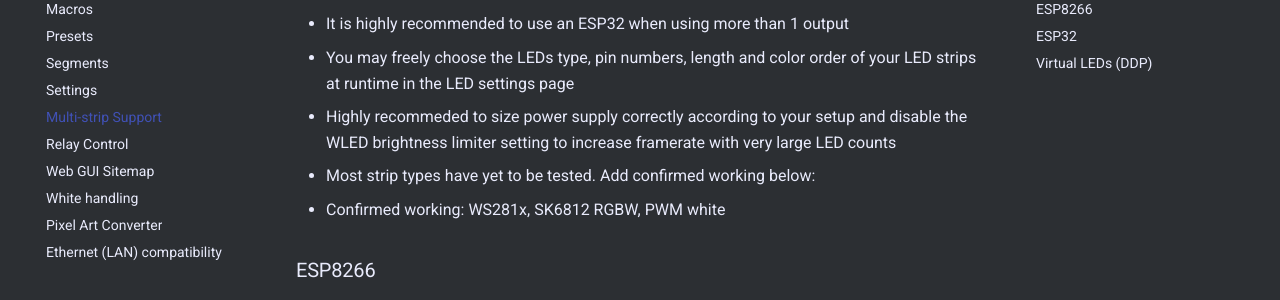
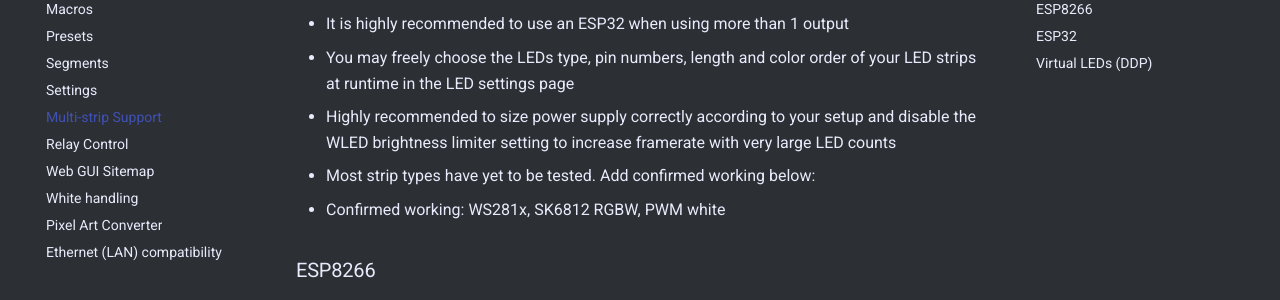
Before and after one commit to Aircoookie/WLED-Docs, an MkDocs documentation site: the page built from docs/features/multi-strip.md, in a window 1280 px wide and 900 px high, scrolled down 357 px. Shown: the part 153-453 px from the top of the window. Built offline with MkDocs 1.6.1 and Material for MkDocs 9.7.7, drawn with Linux system fonts in a browser that asks for light colours; comment, search, counter and statistics services are not loaded.

Commit message:
Update multi-strip.md
fixed typo

```diff
--- a/docs/features/multi-strip.md
+++ b/docs/features/multi-strip.md
@@ -16,7 +16,7 @@
 
 - It is highly recommended to use an ESP32 when using more than 1 output
 - You may freely choose the LEDs type, pin numbers, length and color order of your LED strips at runtime in the LED settings page
-- Highly recommeded to size power supply correctly according to your setup and disable the WLED brightness limiter setting to increase framerate with very large LED counts
+- Highly recommended to size power supply correctly according to your setup and disable the WLED brightness limiter setting to increase framerate with very large LED counts
 - Most strip types have yet to be tested. Add confirmed working below:
 - Confirmed working: WS281x, SK6812 RGBW, PWM white
 
```
